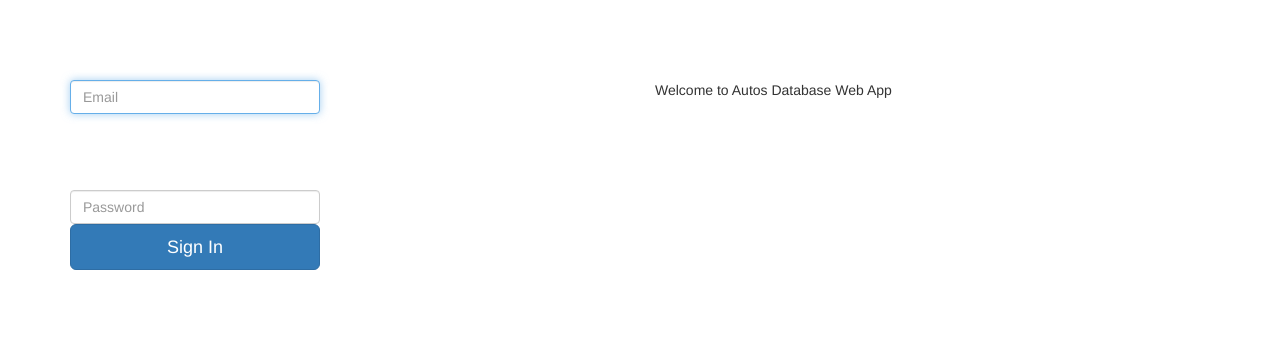
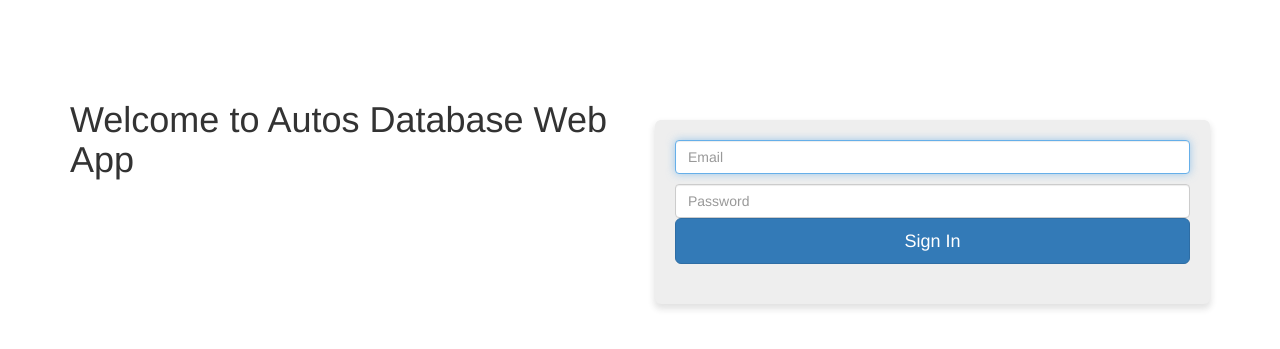
Before and after one commit to einoh/Workshop, a PHP site: page /login.php in a window 1280 px wide. Shown: the top 349 px of the page. Run offline with PHP 8.4, Linux system fonts and the light colour scheme.

Commit message:
Update login.php

```diff
--- a/login.php
+++ b/login.php
@@ -41,11 +41,16 @@
     <div class="container">
       <div class="row">
         <div class="col-md-6">
-          <div style="width:250px;">
+          <h1>Welcome to Autos Database Web App</h1>
+        </div>
+        </br></br>
+        <div class="col-md-6">
+          <div class="jumbotron" style="box-shadow: 0 4px 6px 1px rgba(50, 50, 50, 0.14);box-sizing: border-box;">
             <form class="form-signin" action="<?php echo htmlspecialchars($_SERVER["PHP_SELF"]);?>" method="POST">
-              <input type="text" class="form-control" placeholder="Email" autofocus name="username" style="margin-bottom: 2cm;">
+              <input type="text" class="form-control" placeholder="Email" autofocus name="username" style="margin-bottom: 10px;">
               <input type="password" class="form-control" placeholder="Password" name="password">
               <input type="submit" class="btn btn-lg btn-primary btn-block" value="Sign In" />
+              </br>
               <?php if(!empty(($_SESSION['error']))): ?>
                 <div class="alert alert-danger">
                   <?php foreach ($_SESSION['error'] as $error): ?>
@@ -56,9 +61,6 @@
             </form>
           </div>
         </div>
-        <div class="col-md-6">
-          <span>Welcome to Autos Database Web App</span>
-        </div>
       </div>
     </div>
   </body>
```
